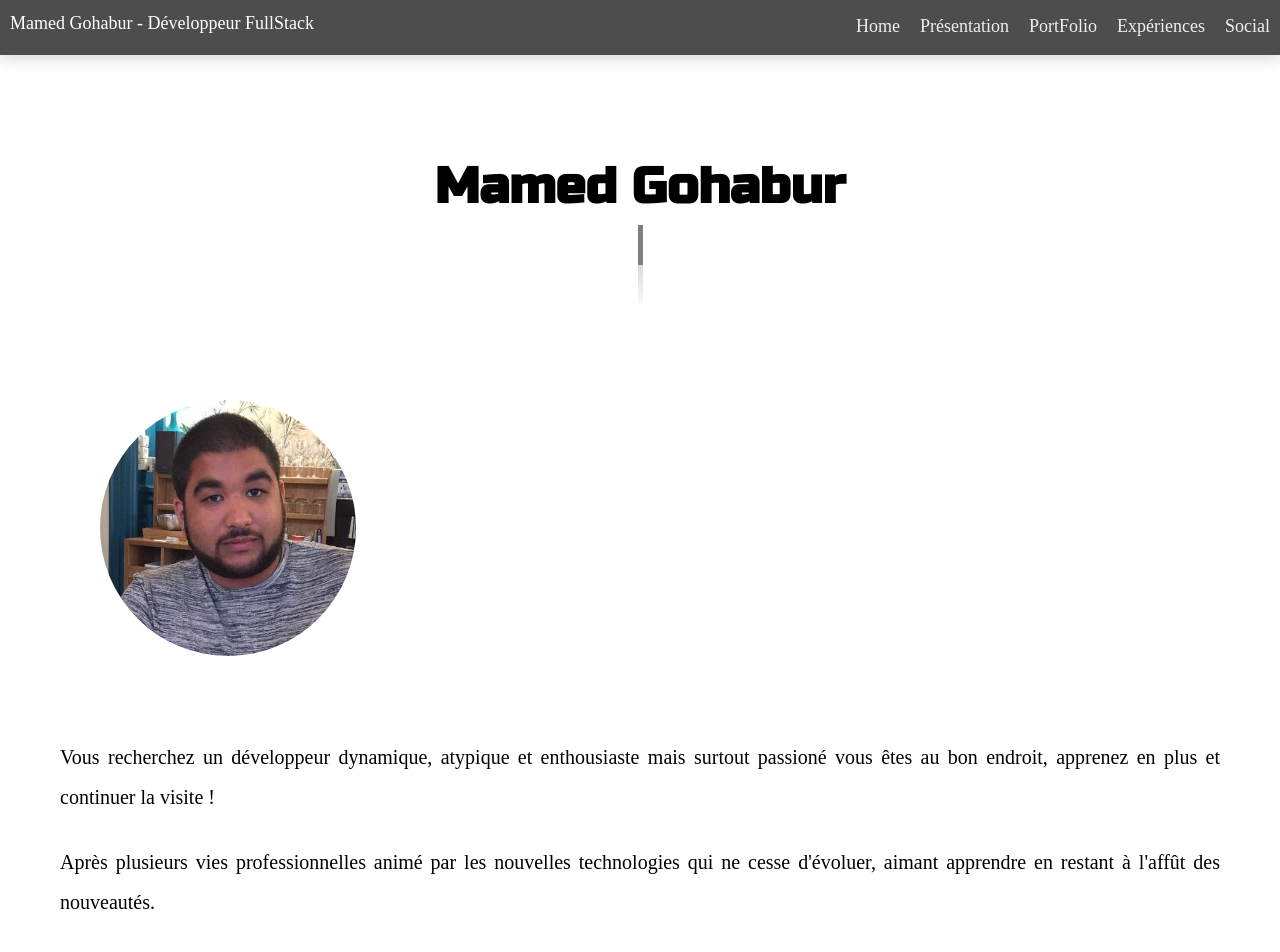
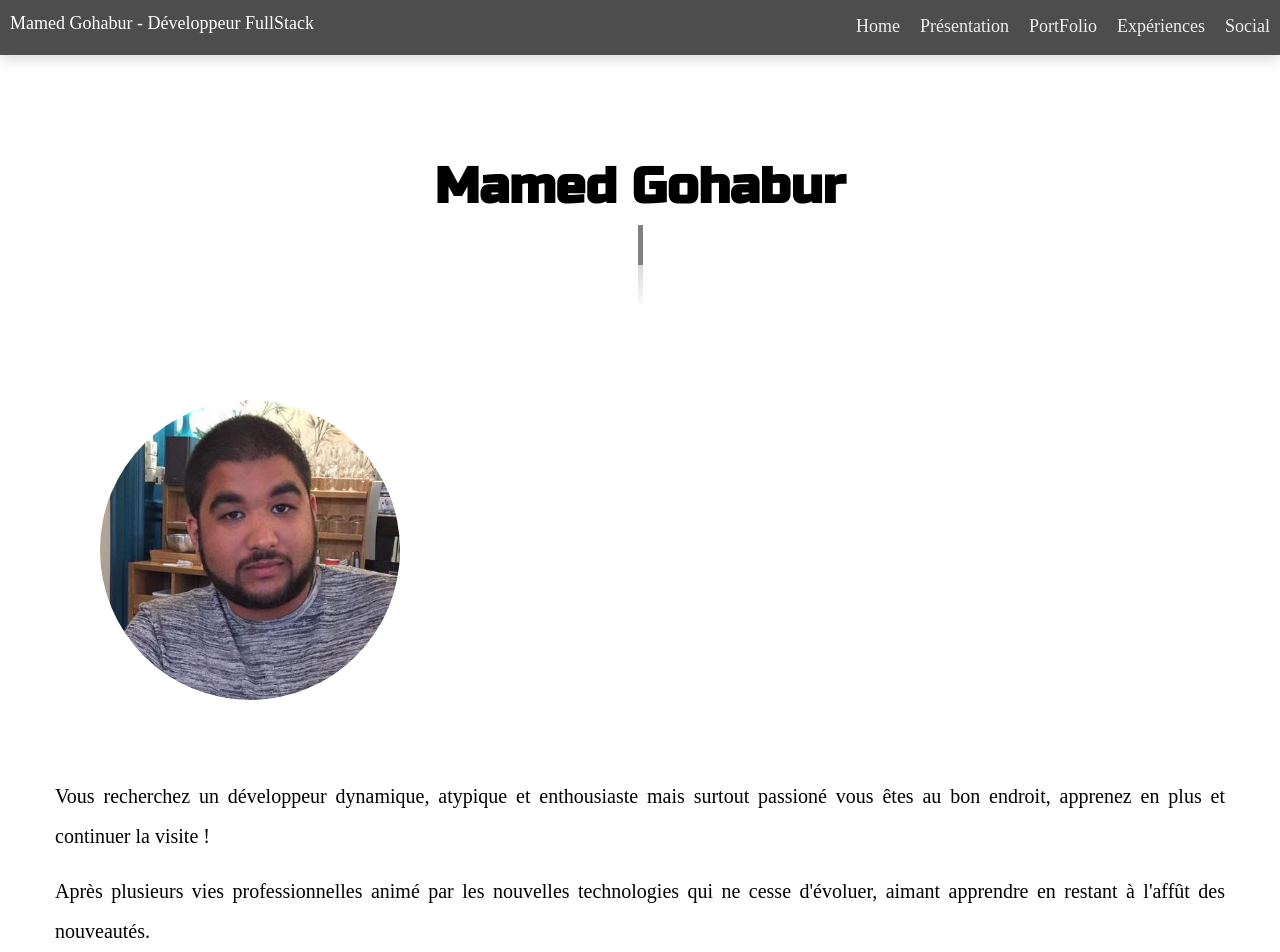
Before and after one commit to Mamednoor/portfolio, a React (Create React App) app: page / in a window 1280 px wide. Shown: the top 952 px of the page. Built offline with nearby package versions, Linux system fonts and the light colour scheme.

Commit message:
simple correction and ajustement

```diff
--- a/src/components/pages/Experience.js
+++ b/src/components/pages/Experience.js
@@ -13,10 +13,10 @@ function Experience() {
         date="Future"
         iconStyle={{ background: "rgb(16, 204, 82)", color: "#fff" }}
       >
-        <h3 className="vertical-timeline-element-title">Dans votre entreprise peut-être</h3>
-        <h4 className="vertical-timeline-element-subtitle">Développeur Fullstack</h4>
+        <h3 className="vertical-timeline-element-title">Dans votre entreprise</h3>
+        <h4 className="vertical-timeline-element-subtitle">Développeur Fullstack React, Node.js</h4>
         <p>
-          avec vos missions.
+          différentes mission confié
         </p>
       </VerticalTimelineElement>
       <VerticalTimelineElement
--- a/src/components/stylesheet/Info.css
+++ b/src/components/stylesheet/Info.css
@@ -19,8 +19,8 @@
 }
 
 .profile-picture {
-  width: 256px;
-  height: 256px;
+  width: 300px;
+  height: 300px;
   border-radius: 50%;
   object-fit: cover;
 }
@@ -49,7 +49,7 @@
   font-family: Calligraffitti;
   font-size: 20px;
   margin: 5px auto;
-  padding: 10px;
+  padding: 5px;
 }
 
 .a-info {
```
